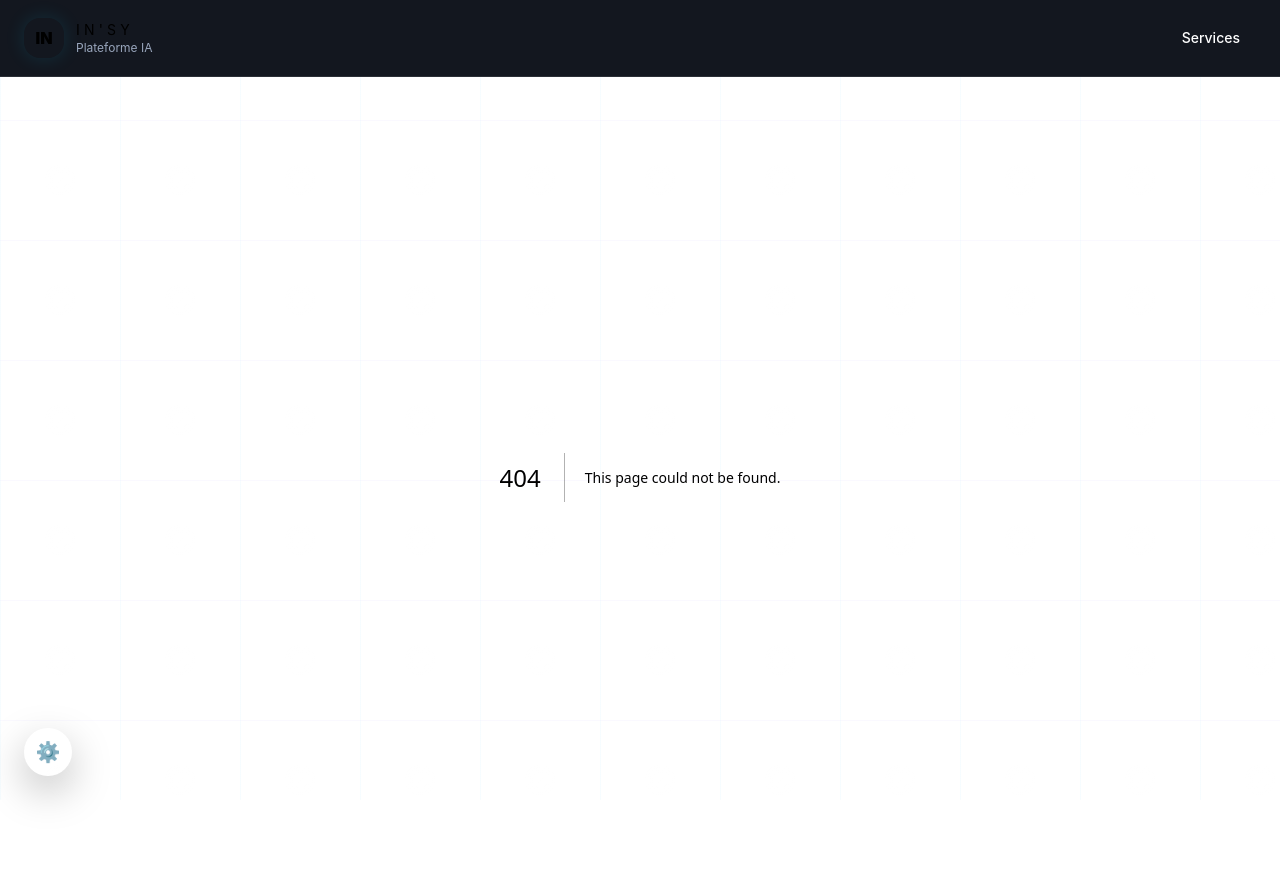
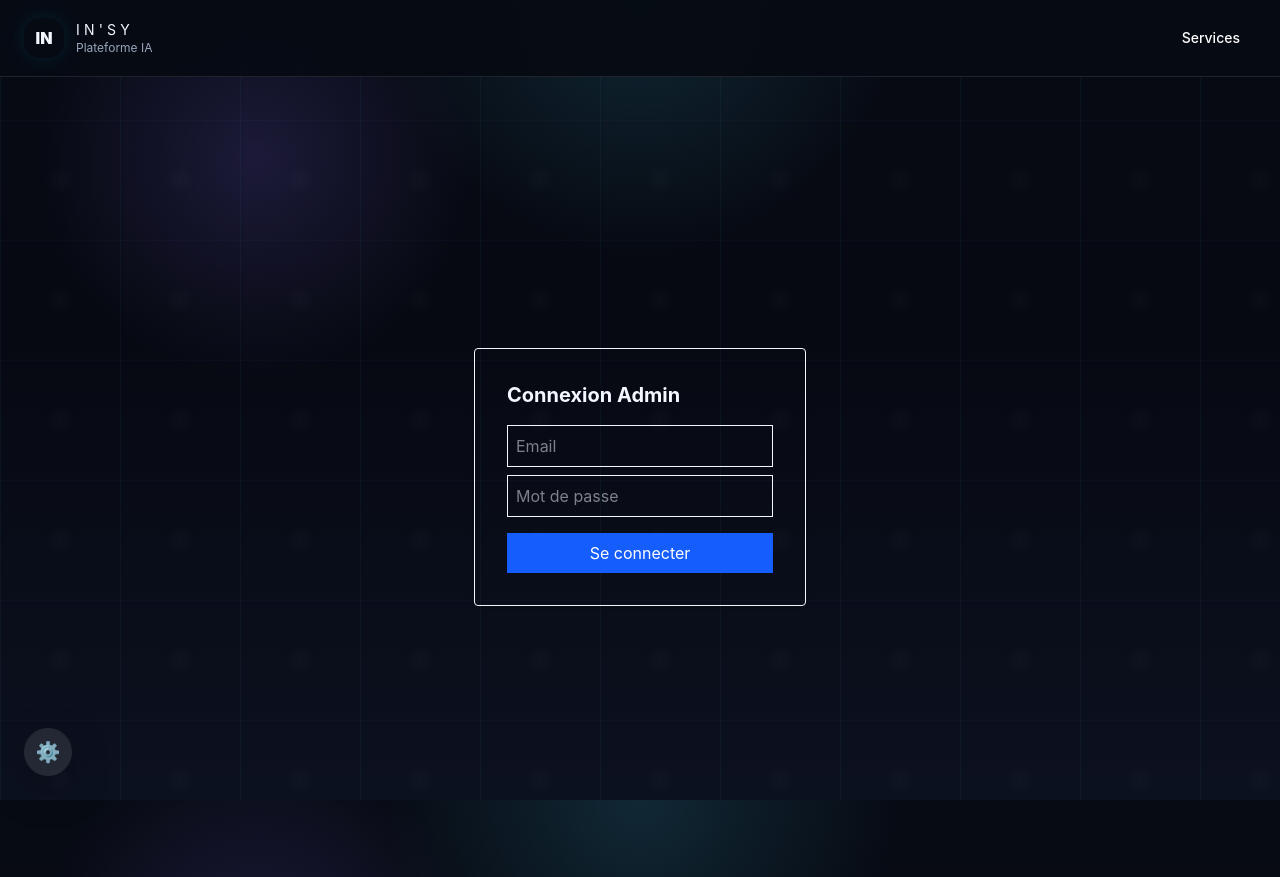
Before and after one commit to kherbouchehamid23-cpu/INSY-APP, a Next.js app in the folder insy-app/: page /login in a window 1280 px wide. Before the commit this address had no page. Built offline with nearby package versions, Linux system fonts and the light colour scheme.

Commit message:
fix: explicit middleware export and safety pages for build

```diff
--- /dev/null
+++ b/insy-app/src/app/login/page.tsx
@@ -0,0 +1,12 @@
+export default function LoginPage() {
+  return (
+    <div className="flex items-center justify-center min-h-screen">
+      <form className="p-8 border rounded shadow">
+        <h1 className="mb-4 text-xl font-bold">Connexion Admin</h1>
+        <input name="email" type="email" placeholder="Email" className="block w-full mb-2 p-2 border" />
+        <input name="password" type="password" placeholder="Mot de passe" className="block w-full mb-4 p-2 border" />
+        <button type="submit" className="w-full p-2 bg-blue-600 text-white">Se connecter</button>
+      </form>
+    </div>
+  );
+}
--- a/insy-app/src/middleware.ts
+++ b/insy-app/src/middleware.ts
@@ -1,4 +1,16 @@
-export { auth as default } from "@/auth"
+import { auth } from "@/auth"
+import { NextResponse } from "next/server"
+
+export default auth((req) => {
+  const isLoggedIn = !!req.auth;
+  const isOnAdmin = req.nextUrl.pathname.startsWith('/admin');
+
+  if (isOnAdmin && !isLoggedIn) {
+    return NextResponse.redirect(new URL('/login', req.nextUrl));
+  }
+
+  return NextResponse.next();
+})
 
 export const config = {
   matcher: ["/admin/:path*"],
```
